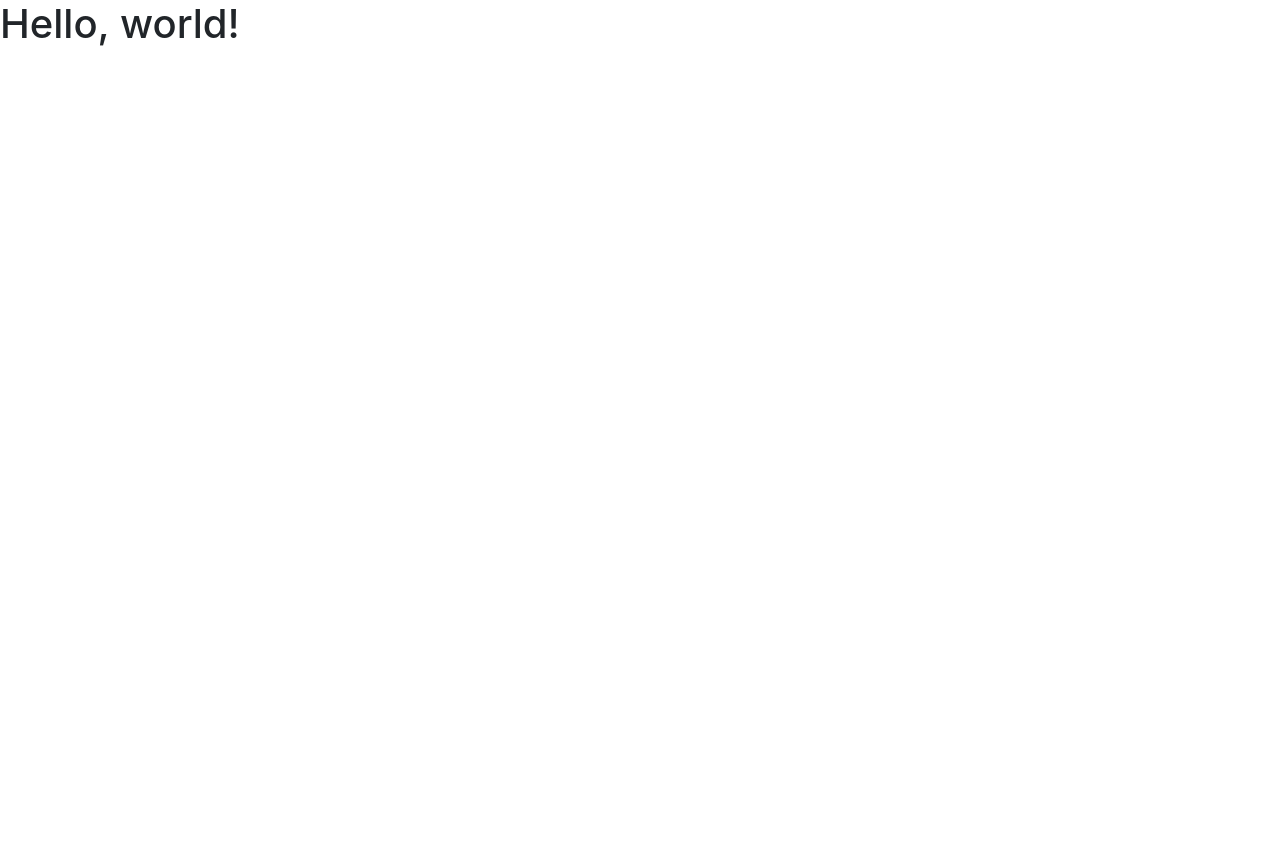
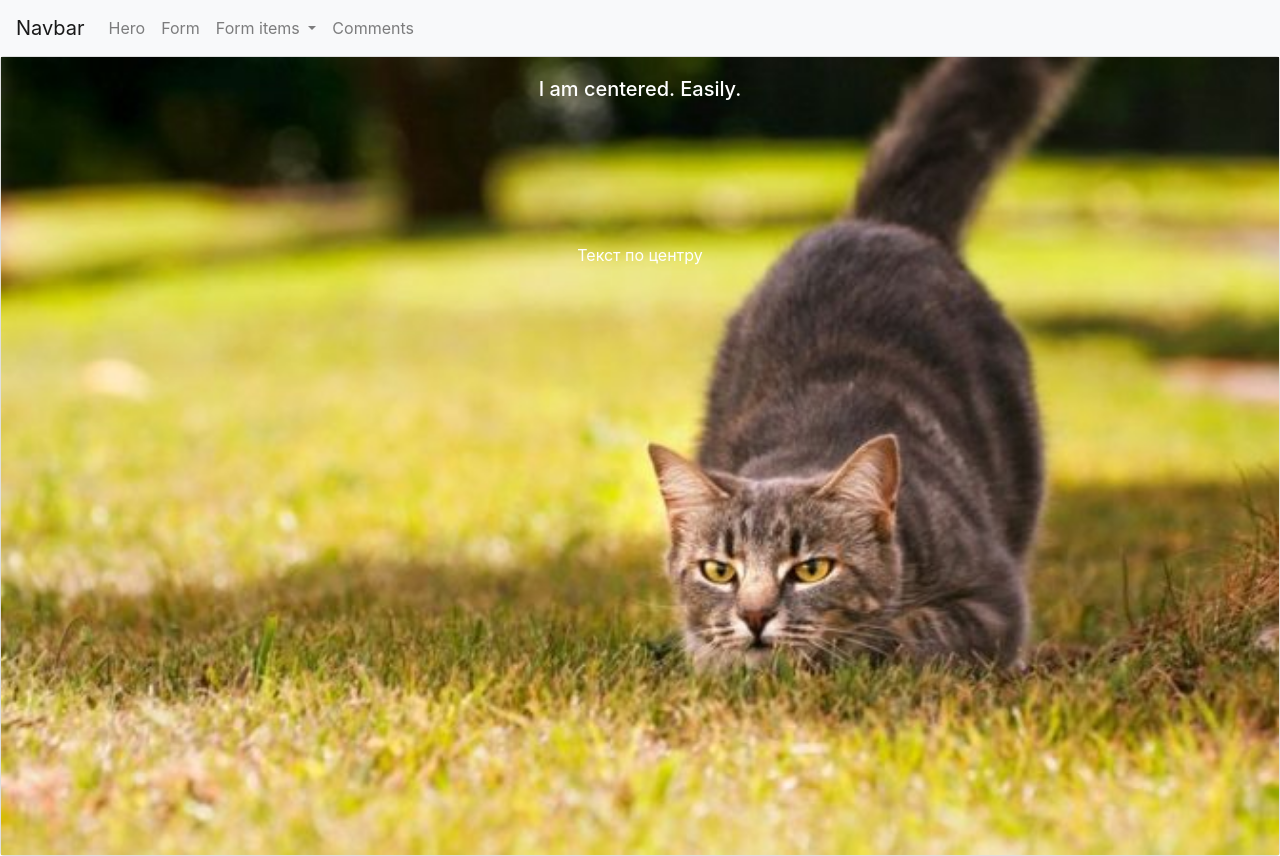
Before and after one commit to iJustWantTooSee/FrontendForum, a website: page Frontend12/wwwroot/Index.html in a window 1280 px wide. Before the commit the page ends 800 px from the top, so only its background shows below. Drawn offline with Linux system fonts and the light colour scheme.

Commit message:
начало лабораторной

```diff
--- a/Frontend12/wwwroot/Index.html
+++ b/Frontend12/wwwroot/Index.html
@@ -12,10 +12,53 @@
 </head>
 <body>
     <header>
-        <nav></nav>
+        <nav class="navbar navbar-expand-lg navbar-light bg-light">
+            <a class="navbar-brand" href="#">Navbar</a>
+            <button class="navbar-toggler" type="button" data-toggle="collapse" data-target="#navbarSupportedContent" aria-controls="navbarSupportedContent" aria-expanded="false" aria-label="Toggle navigation">
+                <span class="navbar-toggler-icon"></span>
+            </button>
+
+            <div class="collapse navbar-collapse" id="navbarSupportedContent">
+                <ul class="navbar-nav mr-auto">
+                    <li class="nav-item">
+                        <a class="nav-link" href="#">Hero <span class="sr-only">(current)</span></a>
+                    </li>
+                    <li class="nav-item">
+                        <a class="nav-link" href="#">Form <span class="sr-only">(current)</span></a>
+                    </li>
+                    <li class="nav-item dropdown">
+                        <a class="nav-link dropdown-toggle" href="#" id="navbarDropdown" role="button" data-toggle="dropdown" aria-haspopup="true" aria-expanded="false">
+                            Form items
+                        </a>
+                        <div class="dropdown-menu" aria-labelledby="navbarDropdown">
+                            <a class="dropdown-item" href="#">Names</a>
+                            <a class="dropdown-item" href="#">More information</a>
+                            <div class="dropdown-divider"></div>
+                            <a class="dropdown-item" href="#">Submit</a>
+                        </div>
+                    </li>
+                    <li class="nav-item">
+                        <a class="nav-link" href="#">Comments <span class="sr-only">(current)</span></a>
+                    </li>
+                </ul>
+
+            </div>
+        </nav>
     </header>
     <main>
-        <h1>Hello, world!</h1>
+        <div class="card text-white " >
+            <img class="img-fluid" src="img/headerCat.jpg" alt="Responsive image">
+            <div class="card-img-overlay">
+                <h5 class="card-title text-center align-items-center">I am centered. Easily.</h5>
+                <div class="row">
+                    <div class="col my">
+                        <div class="d-flex justify-content-center align-items-center" style="height:300px;">
+                            <p class="text-center">Текст по центру</p>
+                        </div>
+                    </div>
+                </div>
+            </div>
+        </div>
     </main>
     <footer>
 
```
Also changed, not shown: Frontend12/wwwroot/img/headerCat.jpg (added).
